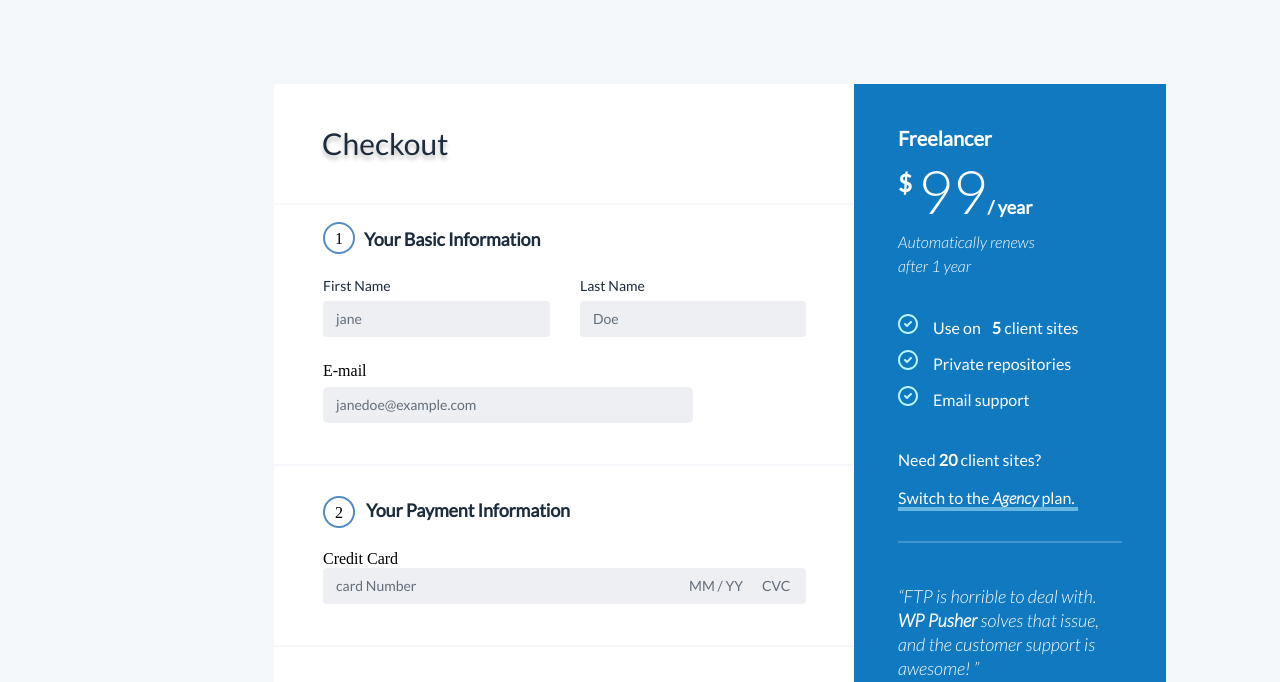
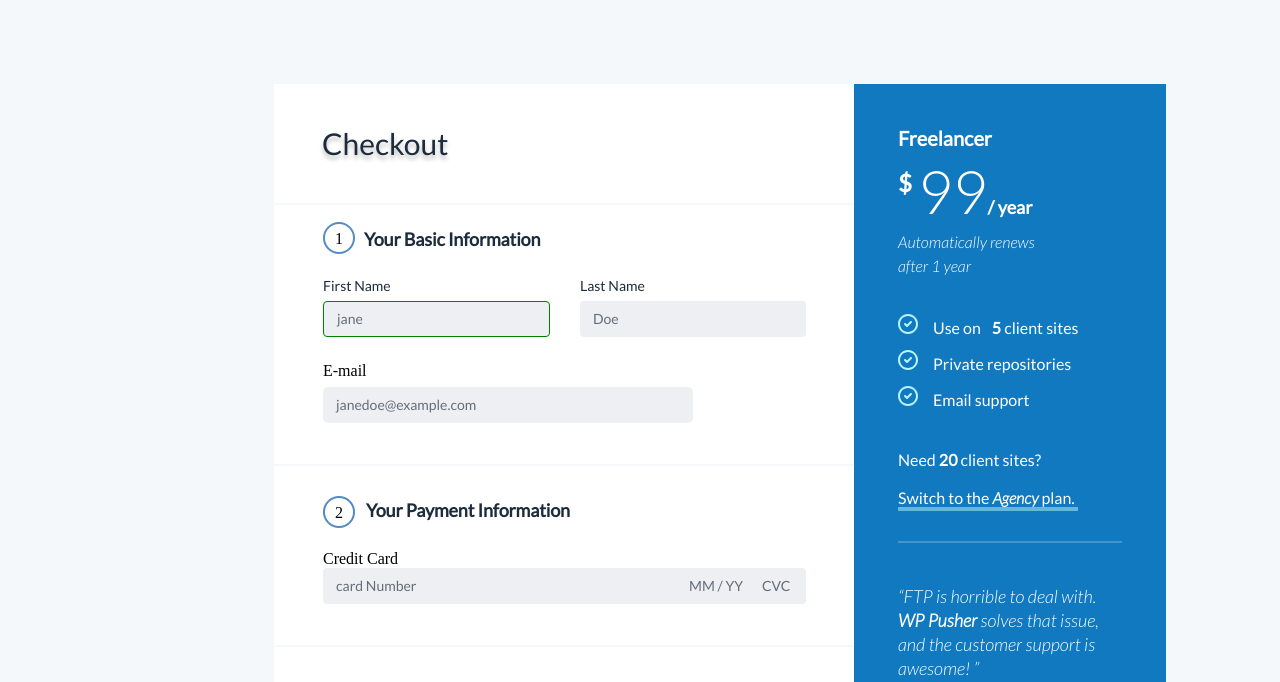
Before and after one commit to countyemi/wp-pusher, a plain HTML site: page index.html in a window 1280 px wide. In both pictures the pointer is over the input "First Name". Shown: the part 102-784 px from the top of the page. Drawn offline with Linux system fonts and the light colour scheme.

Commit message:
updated input hover style

```diff
--- a/style.css
+++ b/style.css
@@ -460,6 +460,11 @@ padding-left: 13px;
 }
 
 
+input:hover {
+    color: green;
+    border: 1px solid;
+
+  }
 
 
 
```
